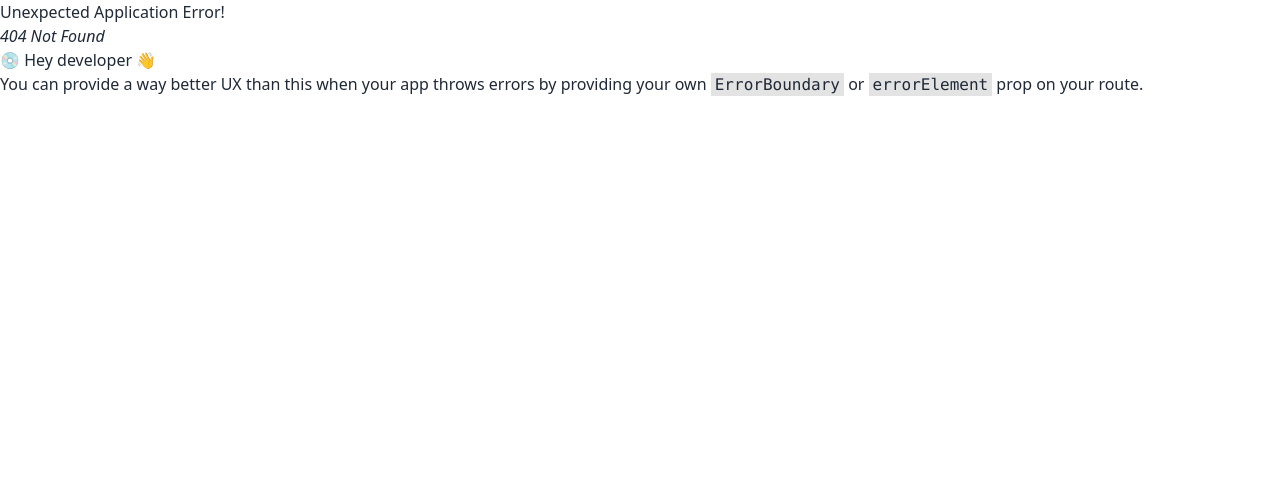
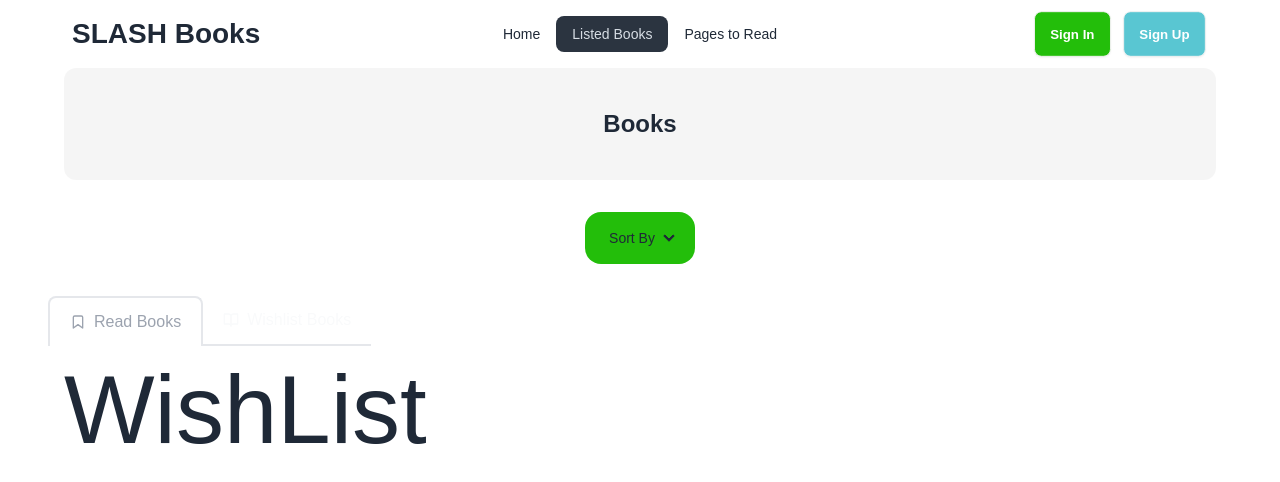
Before and after one commit to MujahidEmon/me-a8-book-review, a React (Vite) app: page /BookList/wishlist in a window 1280 px wide. Before the commit this address had no page. Shown: the top 482 px of the page. Built offline with nearby package versions, Linux system fonts and the light colour scheme.

Commit message:
added nested routing in booklist page

```diff
--- a/package.json
+++ b/package.json
@@ -12,6 +12,7 @@
   "dependencies": {
     "react": "^18.3.1",
     "react-dom": "^18.3.1",
+    "react-hot-toast": "^2.4.1",
     "react-icons": "^5.3.0",
     "react-router-dom": "^6.28.0"
   },
--- a/src/Components/BookDetails/BookDetails.jsx
+++ b/src/Components/BookDetails/BookDetails.jsx
@@ -1,10 +1,15 @@
 
-import { useLoaderData, useParams } from "react-router-dom";
+import { Link, useLoaderData, useParams } from "react-router-dom";
+import { getItem, saveItems } from "../../Utils/LocalStorage";
 
 const BookDetails = () => {
   const books = useLoaderData();
   const { id } = useParams();
 
+  const handleRead = (item) =>{
+    // getItem(id);
+    saveItems(item)
+  }
   const book = books.find((book) => book.id === id);
   const tag = book.tags
   console.log(book);
@@ -49,8 +54,8 @@ const BookDetails = () => {
                 <p className="text-[#131313B3]">Rating: <span className="font-bold text-black">{book.rating}</span></p>
             </div>
             <div className="flex gap-1 items-center">
-                <button className="btn btn-outline">Read</button>
-                <button className="btn btn-accent text-white">Wishlist</button>
+                <button onClick={() => handleRead(book)} className="btn btn-outline">Read</button>
+                <Link className="btn btn-accent text-white">Wishlist</Link>
             </div>
         </div>
     </div>
--- /dev/null
+++ b/src/Components/BookReadList/BookReadList.jsx
@@ -0,0 +1,11 @@
+
+
+const BookReadList = () => {
+    return (
+        <div>
+            <h1>Read books are here</h1>
+        </div>
+    );
+};
+
+export default BookReadList;
--- a/src/Components/ReadList/ReadList.jsx
+++ b/src/Components/ReadList/ReadList.jsx
@@ -1,9 +1,10 @@
 import { HiMiniUsers } from "react-icons/hi2";
 import { RiPagesLine } from "react-icons/ri";
 import { SlCalender } from "react-icons/sl";
-import { Link } from "react-router-dom";
+import { Link, useLoaderData } from "react-router-dom";
 
-const ReadList = ({ book }) => {
+const ReadList = () => {
+  const book = useLoaderData();
   const {
     id,
     bookName,
@@ -19,7 +20,7 @@ const ReadList = ({ book }) => {
 
   return (
     <div
-      className="flex lg:flex-row gap-10 justify-between border-2 rounded-xl mb-4 lg:h-[250px] h-fit  flex-col p-7 mx-5 md:p-3"
+      className="flex lg:flex-row gap-10 justify-between border-2 rounded-xl mb-4 lg:h-[250px] h-fit  flex-col p-7 lg:mx-0 mx-5 md:p-3"
     >
       <figure className=" bg-[#F3F3F3] w-full lg:w-1/5 lg:p-12 p-5 rounded-xl flex items-center justify-center">
         <img src={book.image} alt={book.bookName} className="" />
@@ -33,14 +34,14 @@ const ReadList = ({ book }) => {
         </div>
         <div className="flex work-sans text-sm lg:text-base flex-row items-center gap-2 my-3">
           <p className="font-bold lg:flex hidden">Tag: </p>
-          {tag.slice(0,2).map((t) => (
+          {/* {tag.slice(0,2).map((t) => (
             <h3
               key={t}
               className="bg-[#23BE0A0A] text-sm text-[#23BE0A] w-fit px-3 py-1 font-bold rounded-full"
             >
               #{t}
             </h3>
-          ))}
+          ))} */}
           <div className="text-[#131313B3] flex gap-1 items-center">
             <SlCalender></SlCalender>
             <p>Year of Publishing: {book.yearOfPublishing}</p>
--- /dev/null
+++ b/src/Components/WishList/WishList.jsx
@@ -0,0 +1,11 @@
+
+
+const WishList = () => {
+    return (
+        <div>
+            <h1 className="text-8xl">WishList</h1>
+        </div>
+    );
+};
+
+export default WishList;
--- a/src/Pages/BookListPage/BookListPage.jsx
+++ b/src/Pages/BookListPage/BookListPage.jsx
@@ -1,16 +1,93 @@
-import { useLoaderData } from "react-router-dom";
+import { Link, Outlet, useLoaderData } from "react-router-dom";
 import ReadList from "../../Components/ReadList/ReadList";
+import { useState } from "react";
+
+const BookListPage = () => {
+  const [tabIndex, setTabIndex] = useState(0)
+  const handleButton = () =>{
+    const tab = !tabIndex;
+    setTabIndex(tab)
+  }
+  // const books = useLoaderData();
+  return (
+    <div>
+
+      <div className="bg-[#1313130A] p-10 rounded-xl mb-8">
+        <h1 className="font-bold text-center text-2xl work-sans ">Books</h1>
+      </div>
+
+      <div className="flex items-center mb-8 justify-center">
+        <ul className="menu  lg:menu-horizontal bg-[#23BE0A] rounded-box">
+          <li>
+            <details>
+              <summary>Sort By</summary>
+              {/* <details open> */}
+              <ul className="bg-base-200 w-fit    ">
+                <li>
+                  <a>Rating</a>
+                </li>
+                <li>
+                  <a>Number of Pages</a>
+                </li>
+                <li>
+                  <a>Published Year</a>
+                </li>
+              </ul>
+              {/* </details>s */}
+            </details>
+          </li>
+        </ul>
+      </div>
 
 
-const BookListPage = () => {
-    const books = useLoaderData()
-    return (
-        <div>
-            {
-                books.map(book => <ReadList key={book.id} book={book}></ReadList>)
-            }
+      <div>
+        <div className="flex items-center -mx-4 overflow-x-auto overflow-y-hidden mb-4 flex-nowrap ">
+          <Link
+            to={""}
+            onClick={() =>setTabIndex(0)}
+            className={`flex items-center flex-shrink-0 px-5 py-3 space-x-2 rounded-t-lg  text-gray-400 dark:text-gray-600 ${tabIndex === 0 ? "border-2 border-b-0 " : "border-b-2"}`}
+          >
+            <svg
+              xmlns="http://www.w3.org/2000/svg"
+              viewBox="0 0 24 24"
+              fill="none"
+              stroke="currentColor"
+              strokeWidth="2"
+              strokeLinecap="round"
+              strokeLinejoin="round"
+              className="w-4 h-4"
+            >
+              <path d="M19 21l-7-5-7 5V5a2 2 0 0 1 2-2h10a2 2 0 0 1 2 2z"></path>
+            </svg>
+            <span>Read Books</span>
+          </Link>
+          <Link
+            onClick={() => setTabIndex(1)}
+            to={`wishlist`}
+            className={`flex items-center flex-shrink-0 px-5 py-3 space-x-2 rounded-t-lg  text-gray-50 dark:text-gray-900 ${tabIndex === 1 ? "border-2 border-b-0" : "border-b-2"}`}
+          >
+            <svg
+              xmlns="http://www.w3.org/2000/svg"
+              viewBox="0 0 24 24"
+              fill="none"
+              stroke="currentColor"
+              strokeWidth="2"
+              strokeLinecap="round"
+              strokeLinejoin="round"
+              className="w-4 h-4"
+            >
+              <path d="M2 3h6a4 4 0 0 1 4 4v14a3 3 0 0 0-3-3H2z"></path>
+              <path d="M22 3h-6a4 4 0 0 0-4 4v14a3 3 0 0 1 3-3h7z"></path>
+            </svg>
+            <span>Wishlist Books</span>
+          </Link>
         </div>
-    );
+        <Outlet></Outlet>
+      </div>
+
+
+    </div>
+  );
 };
 
 export default BookListPage;
--- /dev/null
+++ b/src/Utils/LocalStorage.js
@@ -0,0 +1,31 @@
+import toast from "react-hot-toast"
+export const getItem = () =>{
+    let Item = []
+    const storedItems = localStorage.getItem('Items')
+    if(storedItems) {
+        Item = JSON.parse(storedItems)
+    }
+    return Item;
+}
+
+// Function  for save
+export const saveItems = (Item) =>{
+     let Items = getItem();
+    //  Checking is Exist
+    const isExist = Items.find(b => b.id === Item.id)
+    if(isExist){
+      return toast.error('Already Bookmarked')
+    }
+    Items.push(Item)
+    localStorage.setItem('blogs', JSON.stringify(Items))
+    toast.success('Bookmark saved')
+}
+
+// Function to Delete
+
+export const deleteItem = id =>{
+    let Items = getItem();
+    const remaining = Items.filter(b => b.id !== id)
+    localStorage.setItem('Items', JSON.stringify(remaining))
+    toast.success('Deleted Successfully')
+}
--- a/src/main.jsx
+++ b/src/main.jsx
@@ -11,6 +11,8 @@ import BookListPage from './Pages/BookListPage/BookListPage.jsx';
 import ReadPage from './Pages/ReadPage/ReadPage.jsx';
 import Home from './Pages/HomePage/Home.jsx';
 import BookDetails from './Components/BookDetails/BookDetails.jsx';
+import WishList from './Components/WishList/WishList.jsx';
+import ReadList from './Components/ReadList/ReadList.jsx';
 
 const router = createBrowserRouter([
   {
@@ -18,14 +20,26 @@ const router = createBrowserRouter([
     element: <HomePage></HomePage>,
     children:[
       {
-        index: true,
+        index:"/",
         element: <Home></Home>,
         loader: () => fetch('../books.json')
       },
       {
         path: '/BookList',
         element: <BookListPage></BookListPage>,
-        loader: () => fetch('../books.json')
+
+        children: [
+          {
+            index: '/BookList',
+            element: <ReadList></ReadList>,
+            loader: () => fetch('../books.json')
+          },
+          {
+            path: 'wishlist',
+            element: <WishList></WishList>,
+            loader: () => fetch('../books.json')
+          }
+        ]
 
       },
       {
@@ -37,6 +51,7 @@ const router = createBrowserRouter([
         element: <BookDetails></BookDetails>,
         loader: () => fetch('/public/books.json')
       }
+
     ]
   },
 ]);
```
Also changed, not shown: 1 other file (tests, documents, lock files or other folders).
